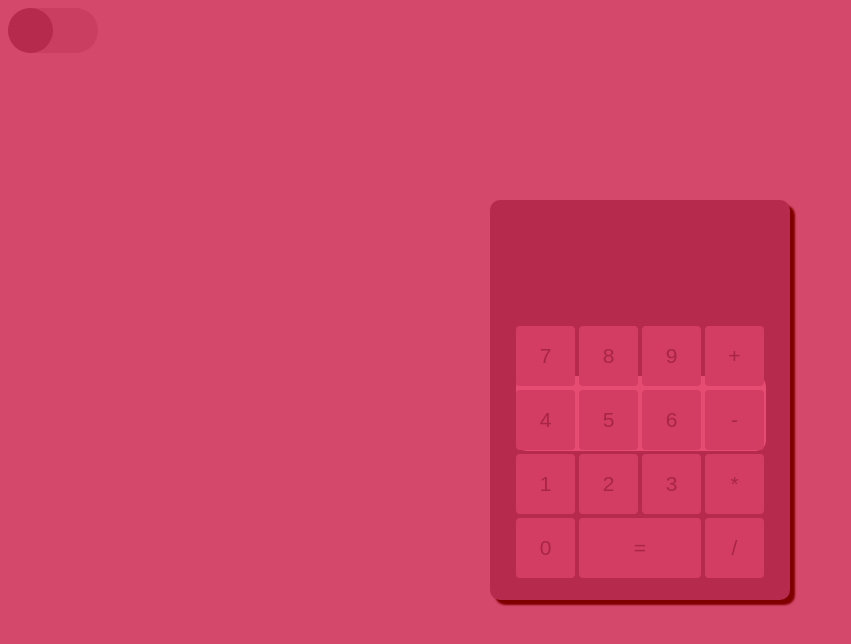
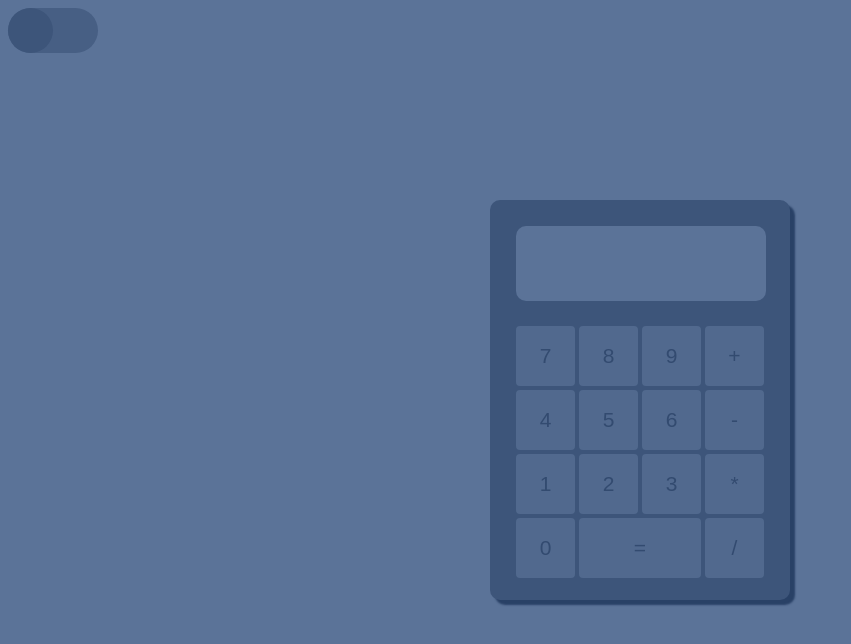
Before and after one commit to AmetsMarti/calculator, a plain HTML site: page index.html in a window 1280 px wide. Shown: the whole page, without its empty margins (0-851 px from the left). Drawn offline with Linux system fonts and the light colour scheme.

Commit message:
fixed display margins and color scheme changes on start

```diff
--- a/script.js
+++ b/script.js
@@ -24,6 +24,14 @@ let leftNumber;
 let rightNumber;
 let operation;
 let primaryTheme = true;
+
+let blueTheme = [181, 200, 230];
+let purpleTheme = [61, 85, 122];
+
+//set initial theme at start
+window.onload = function(){
+    updateTheme(purpleTheme);
+}
 
 function updateDisplay(currentNumber){
     displayText.innerText = currentNumber;
@@ -88,10 +96,6 @@ function reset(){
 }
 
 themeButton.addEventListener("click", function(){
-
-    let blueTheme = [82, 42, 77];
-    let purpleTheme = [182,42,77];
-
 
 
     if(primaryTheme == true){
--- a/style.css
+++ b/style.css
@@ -42,6 +42,7 @@
     border-radius: 10px;
     margin-left: 26px;
     margin-top: 26px;
+    margin-bottom: 100%;
     overflow: hidden;
     position: relative;
 }
@@ -66,6 +67,7 @@
     float:left;
     margin:2px;
     transition-duration:0.1s;
+    cursor:pointer;
 }
 .calcButton:hover{
     background-color: rgb(230, 75, 114);
@@ -93,6 +95,7 @@
     float:left;
     margin:2px;
     transition-duration:0.1s;
+    cursor:pointer;
 }
 .opButton:hover{
     background-color: rgb(230, 75, 114);
@@ -118,6 +121,7 @@
     float:left;
     margin:2px;
     transition-duration:0.1s;
+    cursor: pointer;
 }
 
 #resultButton:hover{
```
Also changed, not shown: index.html (+1 -0 lines).
